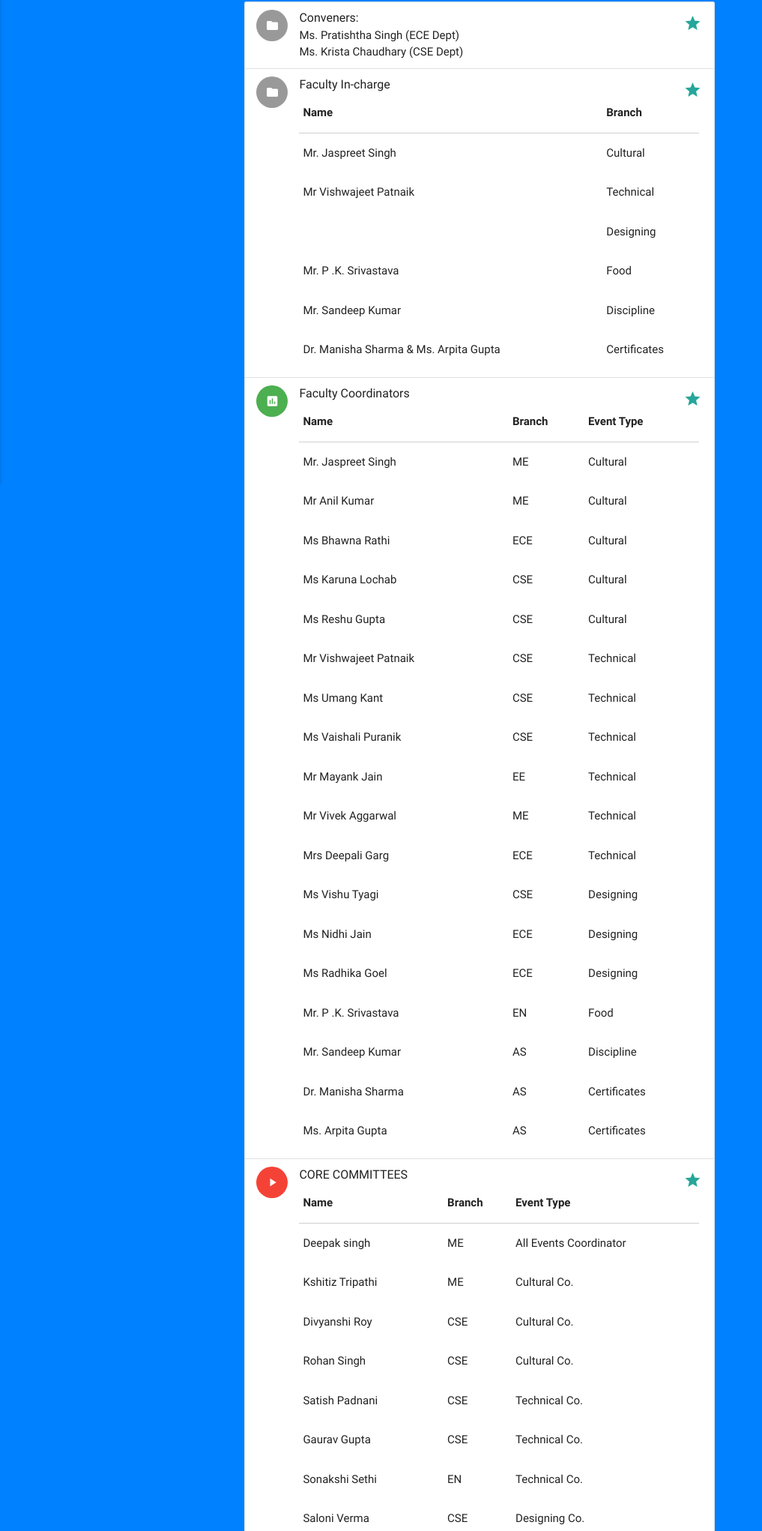
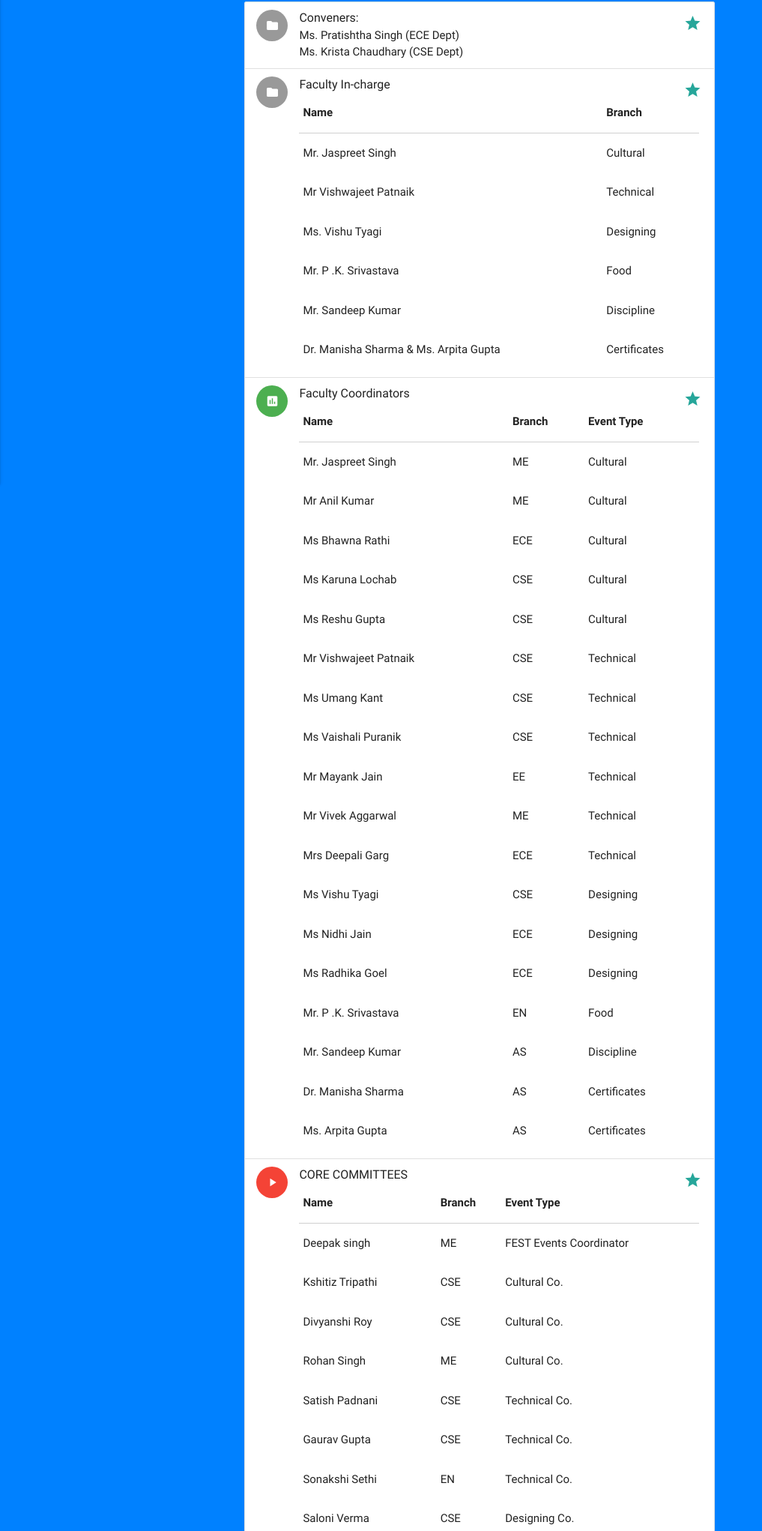
Before and after one commit to ptmaroct/revamp, a plain HTML site: page team.html in a window 1280 px wide. Shown: the part 215-2257 px from the top of the page at 75% size, without its empty margins (0-1017 px from the left). Drawn offline with nearby package versions, Linux system fonts and the light colour scheme.

Commit message:
Some Changes in team page

```diff
--- a/team.html
+++ b/team.html
@@ -88,7 +88,7 @@
             <td>Technical</td>
           </tr>
 		  <tr>
-            <td> </td>
+            <td>Ms. Vishu Tyagi</td>
             <td>Designing</td>
           </tr>
           <tr>
@@ -235,10 +235,10 @@
           <tr>
             <td>Deepak singh</td>
             <td>ME</td>
-            <td>All Events Coordinator</td>
+            <td>FEST Events Coordinator</td>
           </tr>
 		  <tr>  <td> Kshitiz Tripathi</td>
-            <td>ME</td>
+            <td>CSE</td>
             <td>Cultural Co.</td>
           </tr>
           <tr><td>Divyanshi Roy</td>
@@ -246,7 +246,7 @@
             <td>Cultural Co.</td>
           </tr>
           <tr><td>Rohan Singh</td>
-            <td>CSE</td>
+            <td>ME</td>
             <td>Cultural Co.</td></tr>
           <tr><td>Satish Padnani</td>
             <td>CSE</td>
```
